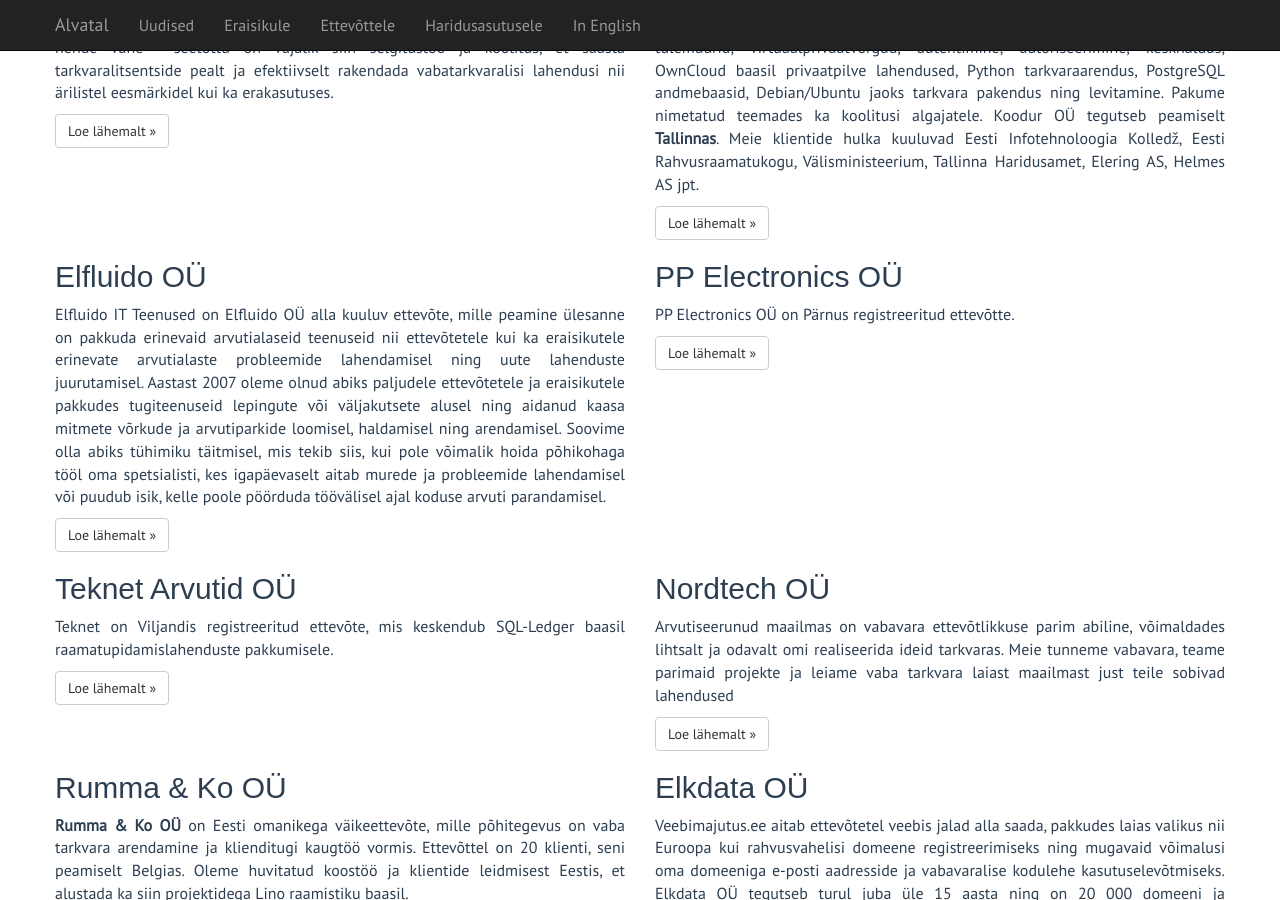
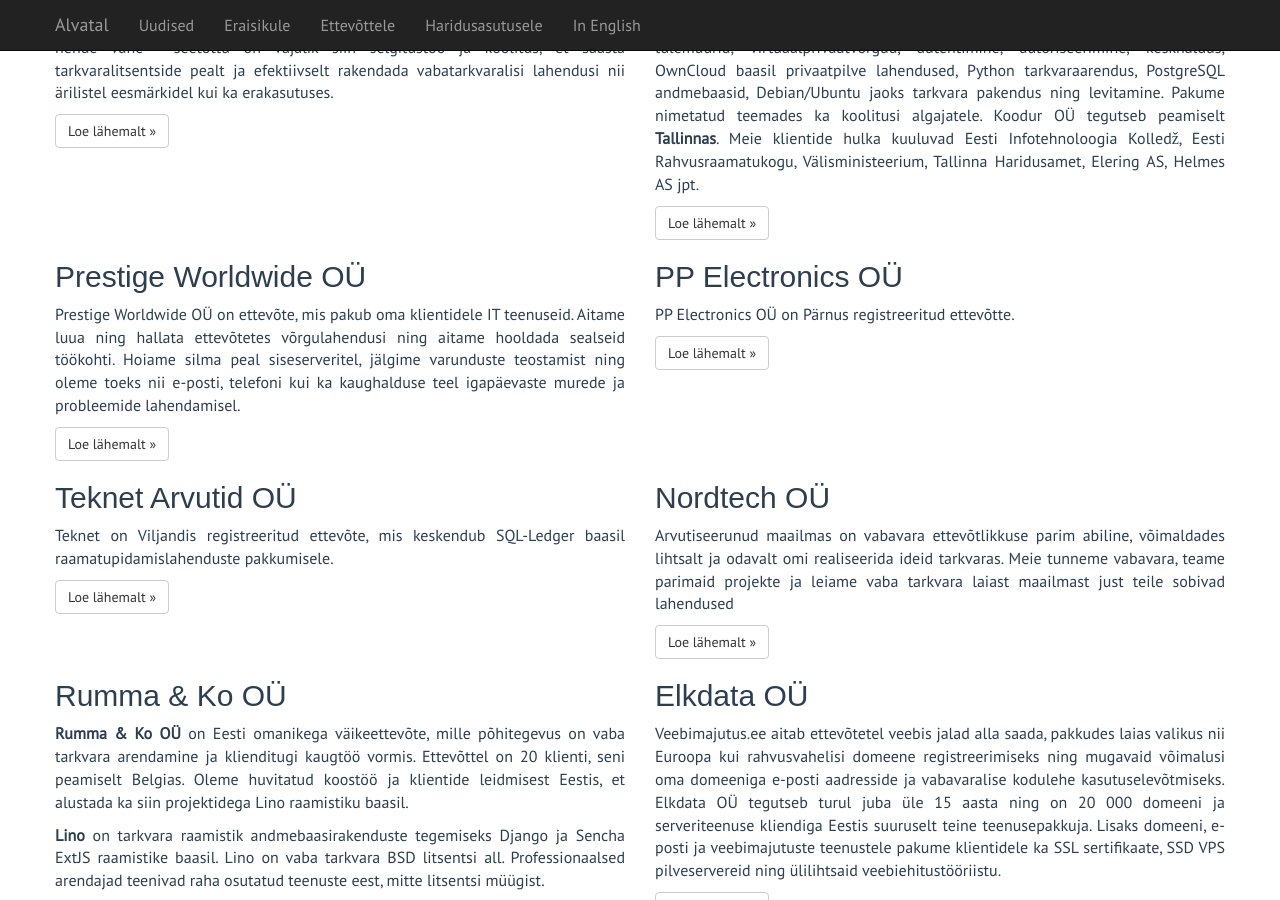
Before and after one commit to alvatal/alvatal.github.io, a Jekyll site: the page built from et/business.html, in a window 1280 px wide and 900 px high, scrolled down 1397 px. Built offline with Jekyll 4.4.1, drawn with Linux system fonts in a browser that asks for light colours; some web fonts are replaced.

Commit message:
Replace Elfluido with Prestige Worldwide

```diff
--- a/et/business.html
+++ b/et/business.html
@@ -222,23 +222,12 @@
 
 
 <div class="row" lang="et">
-    <div class="col-md-6" id="elfluido">
-        <h2>Elfluido OÜ</h2>
+    <div class="col-md-6" id="prestige">
+        <h2>Prestige Worldwide OÜ</h2>
         <p>
-        Elfluido IT Teenused on Elfluido OÜ alla kuuluv ettevõte, mille
-        peamine ülesanne on pakkuda erinevaid arvutialaseid teenuseid nii
-        ettevõtetele kui ka eraisikutele erinevate arvutialaste probleemide
-        lahendamisel ning uute lahenduste juurutamisel.
-        Aastast 2007 oleme olnud abiks paljudele ettevõtetele ja eraisikutele
-        pakkudes tugiteenuseid lepingute või väljakutsete alusel ning aidanud
-        kaasa mitmete võrkude ja arvutiparkide loomisel, haldamisel ning arendamisel.
-        Soovime olla abiks
-        tühimiku täitmisel, mis tekib siis, kui pole võimalik hoida põhikohaga
-        tööl oma spetsialisti, kes igapäevaselt aitab murede ja probleemide
-        lahendamisel või puudub isik, kelle poole pöörduda töövälisel ajal
-        koduse arvuti parandamisel.
+        Prestige Worldwide OÜ on ettevõte, mis pakub oma klientidele IT teenuseid. Aitame luua ning hallata ettevõtetes võrgulahendusi ning aitame hooldada sealseid töökohti. Hoiame silma peal siseserveritel, jälgime varunduste teostamist ning oleme toeks nii e-posti, telefoni kui ka kaughalduse teel igapäevaste murede ja probleemide lahendamisel.
         </p>
-        <a class="btn btn-default" href="http://it.elfluido.ee/" role="button">Loe lähemalt &raquo;</a>
+        <a class="btn btn-default" href="http://pww.ee/" role="button">Loe lähemalt &raquo;</a>
     </div>
     <div class="col-md-6" id="ppnet">
         <h2>PP Electronics OÜ</h2>
```
